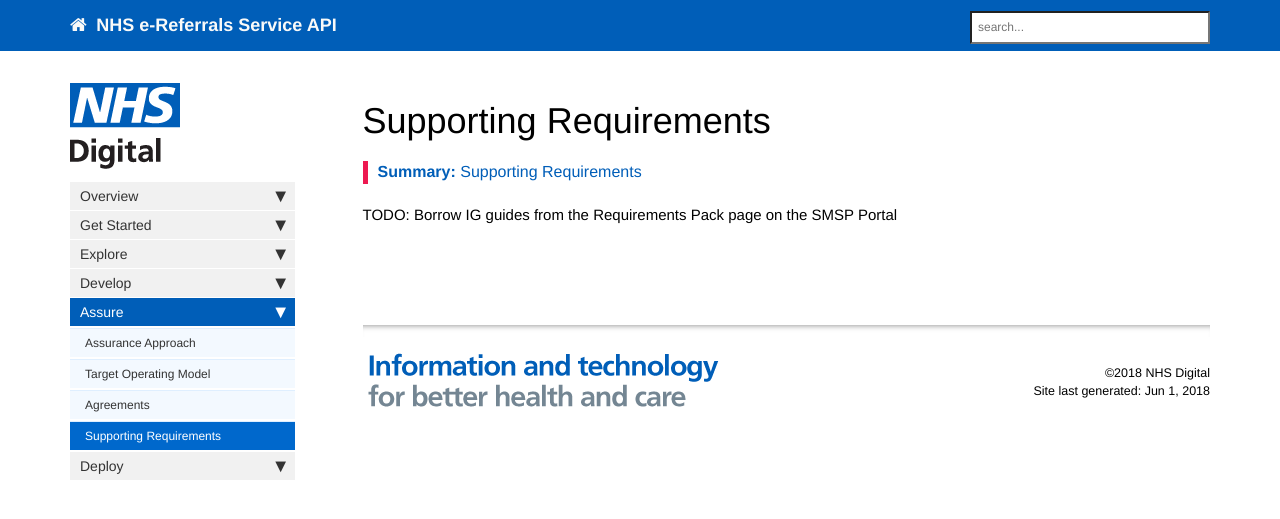
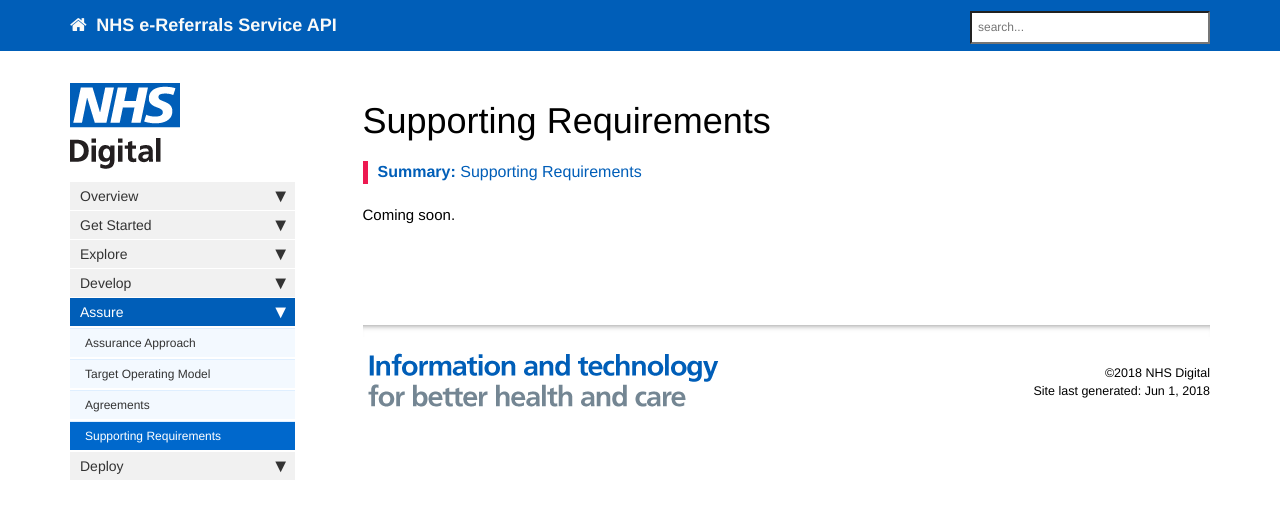
Before and after one commit to wurble369/websitetest, a Jekyll site: the page built from pages/assure/assure_supporting_requirements.md, in a window 1280 px wide. Shown: the top 519 px of the page. Built offline with Jekyll 4.4.1, drawn with Linux system fonts in a browser that asks for light colours; nearby versions of some CDN libraries; comment, search, counter and statistics services are not loaded.

Commit message:
Coming soon

```diff
--- a/pages/assure/assure_supporting_requirements.md
+++ b/pages/assure/assure_supporting_requirements.md
@@ -7,4 +7,4 @@ permalink: /assure_supporting_requirements.html
 summary: "Supporting Requirements"
 ---
 
-TODO: Borrow IG guides from the Requirements Pack page on the SMSP Portal
+Coming soon.
```
